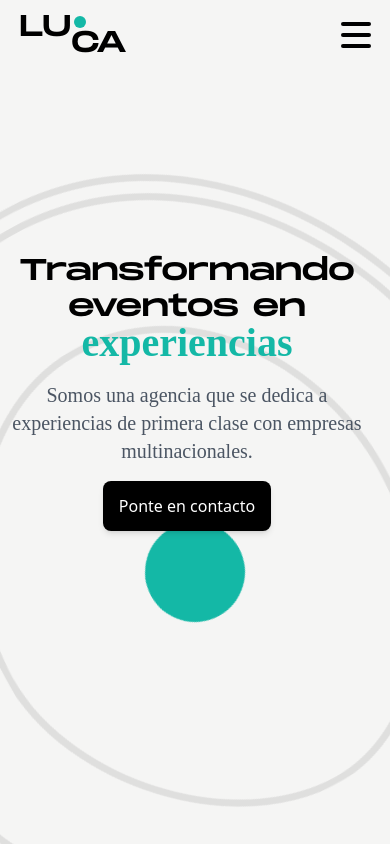
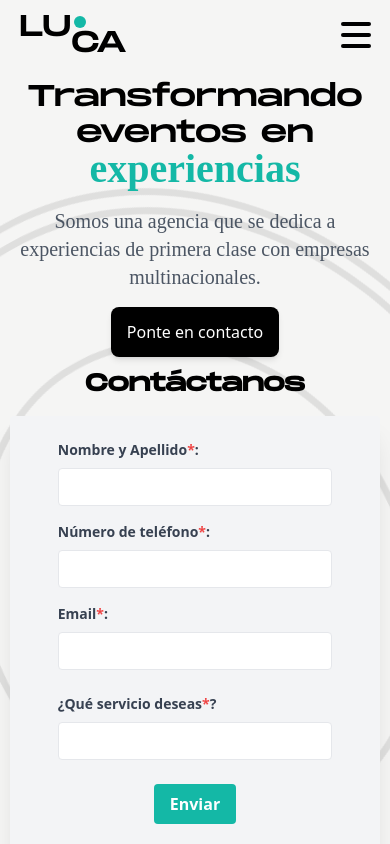
Before and after one commit to Alvarg27/luca-next, a Next.js app: page / in a window 390 px wide. Shown: the top 844 px of the page. Built offline with nearby package versions, Linux system fonts and the light colour scheme; a web font is replaced by a local one.

Commit message:
Added Form, fixed responsiveness of form

```diff
--- a/components/Footer/Footer.js
+++ b/components/Footer/Footer.js
@@ -32,7 +32,7 @@ const Footer = () => {
                 </Link>
                 <Link
                   target="_blank"
-                  href="https://api.whatsapp.com/send/?phone=527296863028"
+                  href="https://api.whatsapp.com/send/?phone=4421271294"
                 >
                   <RiWhatsappFill className="cursor-pointer mx-2" />
                 </Link>
--- /dev/null
+++ b/components/Form/Form.js
@@ -0,0 +1,136 @@
+import React, { useRef, useState } from 'react';
+import emailjs from '@emailjs/browser';
+
+const Form = () => {
+  const form = useRef();
+  const [errors, setErrors] = useState({});
+
+  const sendEmail = (e) => {
+    e.preventDefault();
+
+    // Validate all fields
+    const formData = new FormData(form.current);
+    const fieldsToValidate = ['name', 'telefono', 'email', 'servicio'];
+
+    const newErrors = {};
+
+    fieldsToValidate.forEach((field) => {
+      if (!formData.get(field)) {
+        newErrors[field] = `${field.charAt(0).toUpperCase() + field.slice(1)} is required`;
+      }
+    });
+
+    if (Object.keys(newErrors).length > 0) {
+      setErrors(newErrors);
+      return;
+    }
+
+    emailjs
+      .sendForm(
+        process.env.NEXT_PUBLIC_SERVICE_ID,
+        process.env.NEXT_PUBLIC_TEMPLATE_ID,
+        form.current,
+        process.env.NEXT_PUBLIC_PUBLIC_KEY,
+      )
+      .then(
+        (result) => {
+          console.log(result.text);
+          setErrors({}); // Clear any previous errors
+        },
+        (error) => {
+          console.log(error.text);
+        }
+      );
+  };
+
+  return (
+    <div>
+      <h2 className="text-2xl font-bold mb-4 text-center font-monument">
+        Contáctanos
+      </h2>
+      <form
+        ref={form}
+        onSubmit={sendEmail}
+        className="bg-gray-100 shadow-xl rounded px-12 pt-6 pb-8 mb-4"
+      >
+        {Object.keys(errors).length > 0 && (
+          <div className="mb-4 text-red-500">
+            {Object.keys(errors).map((key) => (
+              <div key={key}>{errors[key]}</div>
+            ))}
+          </div>
+        )}
+        <div className="mb-4">
+          <label
+            className="block text-gray-700 text-sm font-bold mb-2"
+            htmlFor="name"
+          >
+            Nombre y Apellido<span className="text-red-500">*</span>:
+          </label>
+          <input
+            className="appearance-none border rounded w-full py-2 px-3 text-gray-700 leading-tight focus:outline-none focus:shadow-outline"
+            id="name"
+            type="text"
+            name="name"
+          />
+        </div>
+
+        <div className="mb-4">
+          <label
+            className="block text-gray-700 text-sm font-bold mb-2"
+            htmlFor="telefono"
+          >
+            Número de teléfono<span className="text-red-500">*</span>:
+          </label>
+          <input
+            className="appearance-none border rounded w-full py-2 px-3 text-gray-700 leading-tight focus:outline-none focus:shadow-outline"
+            id="telefono"
+            type="text"
+            name="telefono"
+          />
+        </div>
+
+        <div className="mb-6">
+          <label
+            className="block text-gray-700 text-sm font-bold mb-2"
+            htmlFor="email"
+          >
+            Email<span className="text-red-500">*</span>:
+          </label>
+          <input
+            className="appearance-none border rounded w-full py-2 px-3 text-gray-700 leading-tight focus:outline-none focus:shadow-outline"
+            id="email"
+            type="email"
+            name="email"
+          />
+        </div>
+
+        <div className="mb-6">
+          <label
+            className="block text-gray-700 text-sm font-bold mb-2"
+            htmlFor="servicio"
+          >
+            ¿Qué servicio deseas<span className="text-red-500">*</span>?
+          </label>
+          <input
+            className="appearance-none border rounded w-full py-2 px-3 text-gray-700 leading-tight focus:outline-none focus:shadow-outline"
+            id="servicio"
+            type="text"
+            name="servicio"
+          />
+        </div>
+
+        <div className="flex items-center justify-center">
+          <button
+            className="bg-teal-500 hover:bg-teal-500 text-white font-bold py-2 px-4 rounded focus:outline-none focus:shadow-outline"
+            type="submit"
+          >
+            Enviar
+          </button>
+        </div>
+      </form>
+    </div>
+  );
+};
+
+export default Form;
--- a/components/Hero/HeroSection.js
+++ b/components/Hero/HeroSection.js
@@ -1,9 +1,10 @@
-import Image from "next/image";
-import React, { useRef, useState } from "react";
-import Button from "../commons/Button";
-import heroImage from "../../public/hero.webp";
-import Circles from "../commons/Circles";
-import { useRouter } from "next/router";
+import Image from 'next/image';
+import React, { useRef, useState } from 'react';
+import Button from '../commons/Button';
+import heroImage from '../../public/hero.webp';
+import Circles from '../commons/Circles';
+import { useRouter } from 'next/router';
+import Form from '../Form/Form';
 
 const HeroSection = () => {
   const [imageIsLoaded, setImageIsLoaded] = useState(false);
@@ -12,28 +13,31 @@ const HeroSection = () => {
   return (
     <section
       ref={homeRef}
-      className="min-h-screen w-full flex justify-center items-center  relative"
+      className="min-h-screen w-full flex justify-center items-center relative"
     >
-      <div className="max-w-[1200px] w-[95%] relative z-[1] flex-col md:flex-row flex md:mt-[0px]  -mt-[60px]">
-        <div className="md:w-[40%] w-full pr-4 flex items-center md:h-[500px]">
+      <div className="max-w-[1200px] w-[95%] relative z-[1] flex-col md:flex-row flex md:mt-[0px]  -mt-[60px] pt-32 md:pt-12">
+        <div className="lg:w-[40%] w-full lg:pr-4 flex items-center md:h-[500px] h-[300px] justify-center">
           <div className="text-center md:text-left flex flex-col items-center md:items-start">
-            <h2 className="text-3xl lg:text-5xl font-medium font-monument">
-              Transformando eventos en{" "}
+            <h2 className="text-3xl lg:text-3xl xl:text-5xl font-medium font-monument">
+              Transformando eventos en{' '}
               <b className="font-alga text-[40px] lg:text-[65px] text-teal-500">
                 experiencias
               </b>
             </h2>
             <p className="my-4 font-alga text-xl text-gray-600">
-              Somos una agencia que se dedica a experiencias de primera clase
-              con empresas multinacionales.
+              Somos una agencia que se dedica a experiencias de
+              primera clase con empresas multinacionales.
             </p>
             <Button
-              onClick={() => router.push("/contacto")}
+              onClick={() => router.push('/contacto')}
               className="bg-black text-white"
             >
               Ponte en contacto
             </Button>
           </div>
+        </div>
+        <div className="flex w-full md:items-end lg:px-24 flex-col justify-center">
+            <Form />
         </div>
       </div>
       <Circles />
--- a/package.json
+++ b/package.json
@@ -9,6 +9,7 @@
     "lint": "next lint"
   },
   "dependencies": {
+    "@emailjs/browser": "^3.11.0",
     "@headlessui/react": "^1.7.7",
     "@next/font": "13.1.0",
     "@react-spring/web": "^9.6.1",
```
Also changed, not shown: 2 other files (tests, documents, lock files or other folders).
